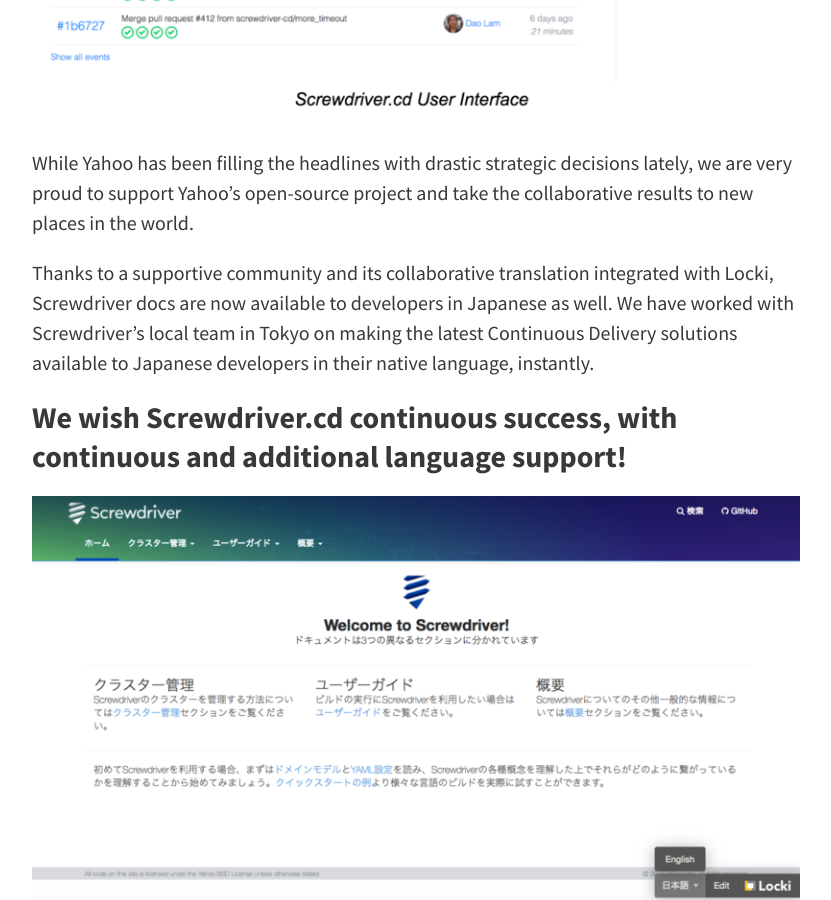
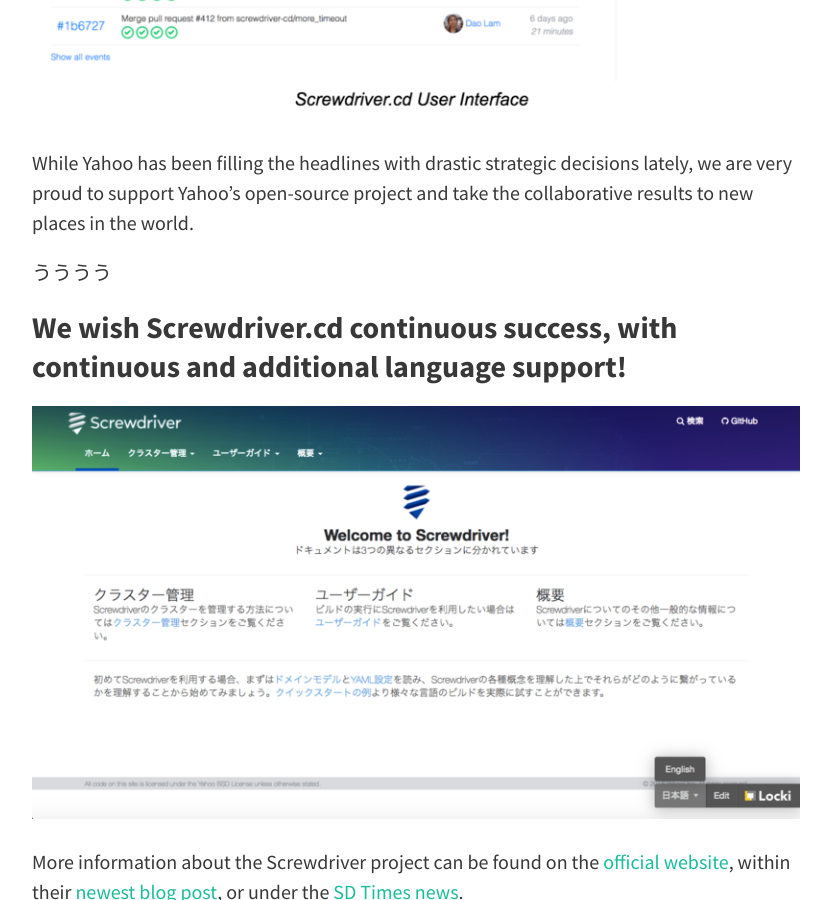
Before and after one commit to team-pal/locki-blog, a Jekyll site: the page built from _posts/ja/2017-01-13-screwdriver.md, in a window 1280 px wide and 900 px high, scrolled down 957 px. Shown: the whole window, without its empty margins (224-1055 px from the left). Built offline with Jekyll 4.4.1, drawn with Linux system fonts in a browser that asks for light colours; nearby versions of some CDN libraries; our own code applies the rules of GitHub Pages for plain Markdown files.

Commit message:
Committed via Localize

```diff
--- a/_posts/ja/2017-01-13-screwdriver.md
+++ b/_posts/ja/2017-01-13-screwdriver.md
@@ -13,7 +13,7 @@
 
 While Yahoo has been filling the headlines with drastic strategic decisions lately, we are very proud to support Yahoo's open-source project and take the collaborative results to new places in the world.
 
-Thanks to a supportive community and its collaborative translation integrated with Locki, Screwdriver docs are now available to developers in Japanese as well. We have worked with Screwdriver's local team in Tokyo on making the latest Continuous Delivery solutions available to Japanese developers in their native language, instantly.
+うううう
 
 ### We wish Screwdriver.cd continuous success, with continuous and additional language support!
 
```
